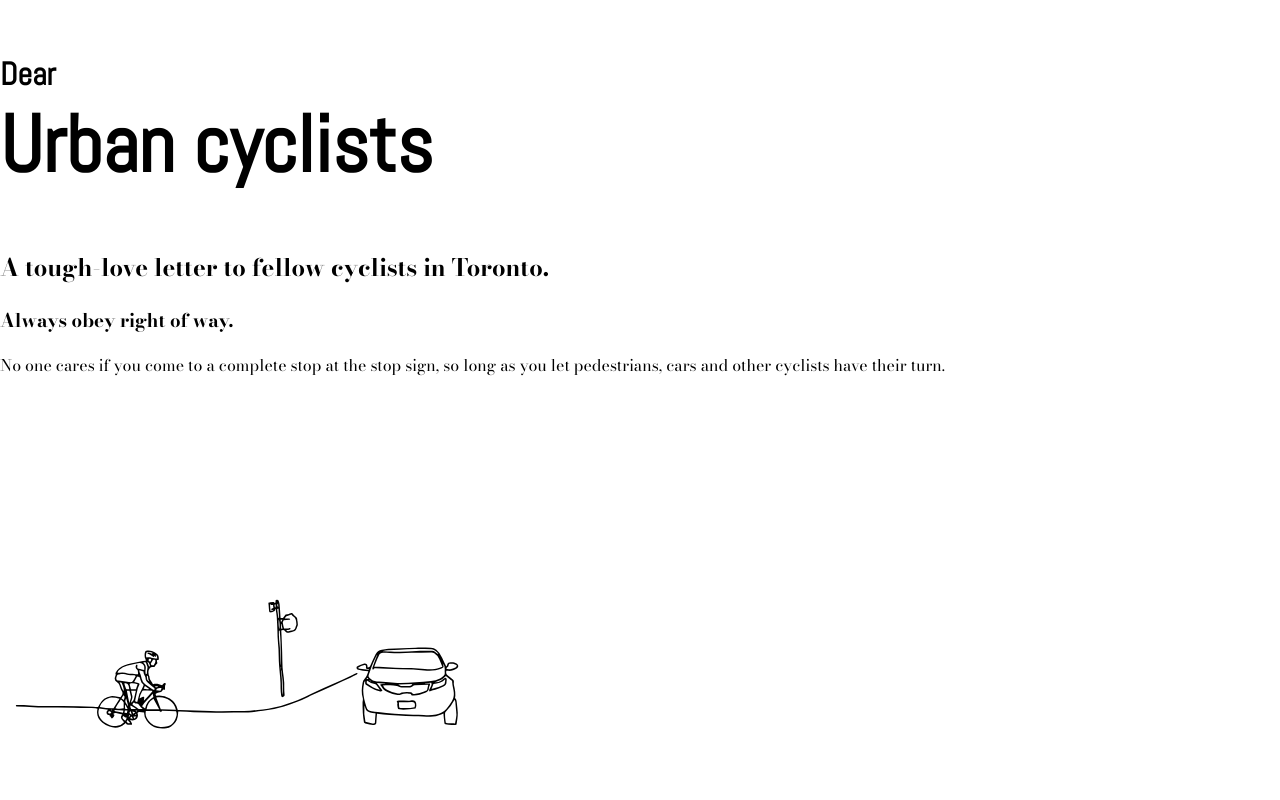
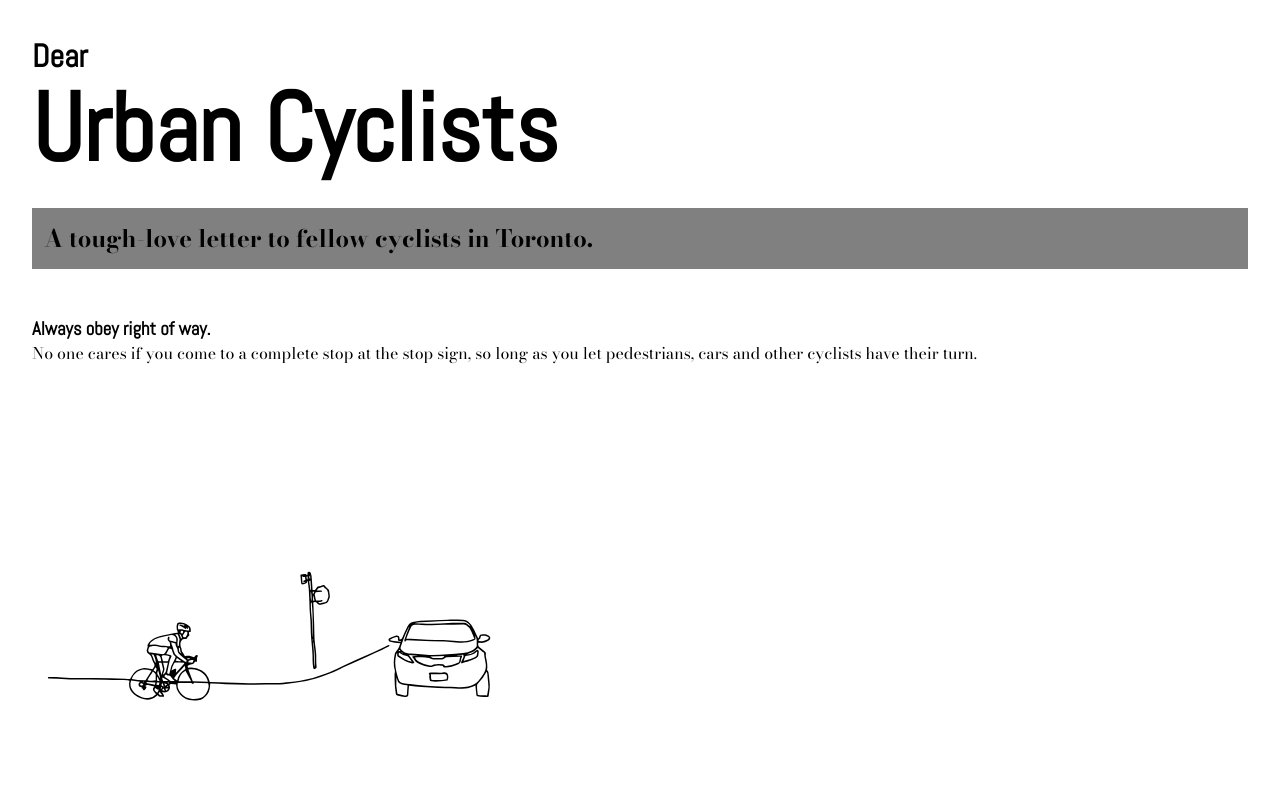
Before and after one commit to mattlemche/urban-cyclist, a React (Create React App) app in the folder client/: page / in a window 1280 px wide. Shown: the top 800 px of the page. Built offline with nearby package versions, Linux system fonts and the light colour scheme.

Commit message:
Add basic styling for header

```diff
--- a/client/src/App.scss
+++ b/client/src/App.scss
@@ -1,5 +1,21 @@
 @use './partials/typography' ;
+
+html {
+  scroll-behavior: smooth;
+  font-size: 16px;
+}
+
+*, *:before, *:after {
+  box-sizing: border-box;
+  margin: 0;
+  padding: 0;
+}
 
 body {
   font-family: "Bodoni Moda";
+  padding: 2rem;
 }
+
+.image {
+  max-width: 100%;
+}
--- a/client/src/components/Header/Header.js
+++ b/client/src/components/Header/Header.js
@@ -8,10 +8,10 @@
                 <span className="header__super">
                 Dear
                 </span>
-                Urban cyclists
+                Urban Cyclists
             </h1>
             <div className="title-box">
-            <h2 className="header__sub-title">
+            <h2 className="header__subtitle">
              A tough-love letter to fellow cyclists in Toronto.
              </h2>
             </div>
--- a/client/src/components/Header/Header.scss
+++ b/client/src/components/Header/Header.scss
@@ -1,11 +1,26 @@
 .header {
+    padding-bottom: 3rem;
+
     &__title {
         font-family: "Abel";
-        font-size: 5rem;
+        font-size: 6rem;
+        line-height: 6rem;
+        margin-bottom: 2rem;
+
     }
 
     &__super {
         display: block;
         font-size: 2rem;
+        line-height: 3rem;
+    }
+
+    &__subtitle {
+        font-weight: 700;
     }
 }
+
+.title-box {
+    padding: 0.75rem;
+    background-color: gray;
+}
--- a/client/src/components/Panel/Panel.js
+++ b/client/src/components/Panel/Panel.js
@@ -1,4 +1,5 @@
 import React from 'react';
+import './Panel.scss';
 import data from '../../data';
 
 export default function Panel(props) {
--- a/client/src/components/Panel/Panel.scss
+++ b/client/src/components/Panel/Panel.scss
@@ -0,0 +1,5 @@
+.panel {
+    &__title {
+        font-family: 'Abel';
+    }
+}
```
Also changed, not shown: 1 other file (tests, documents, lock files or other folders).
